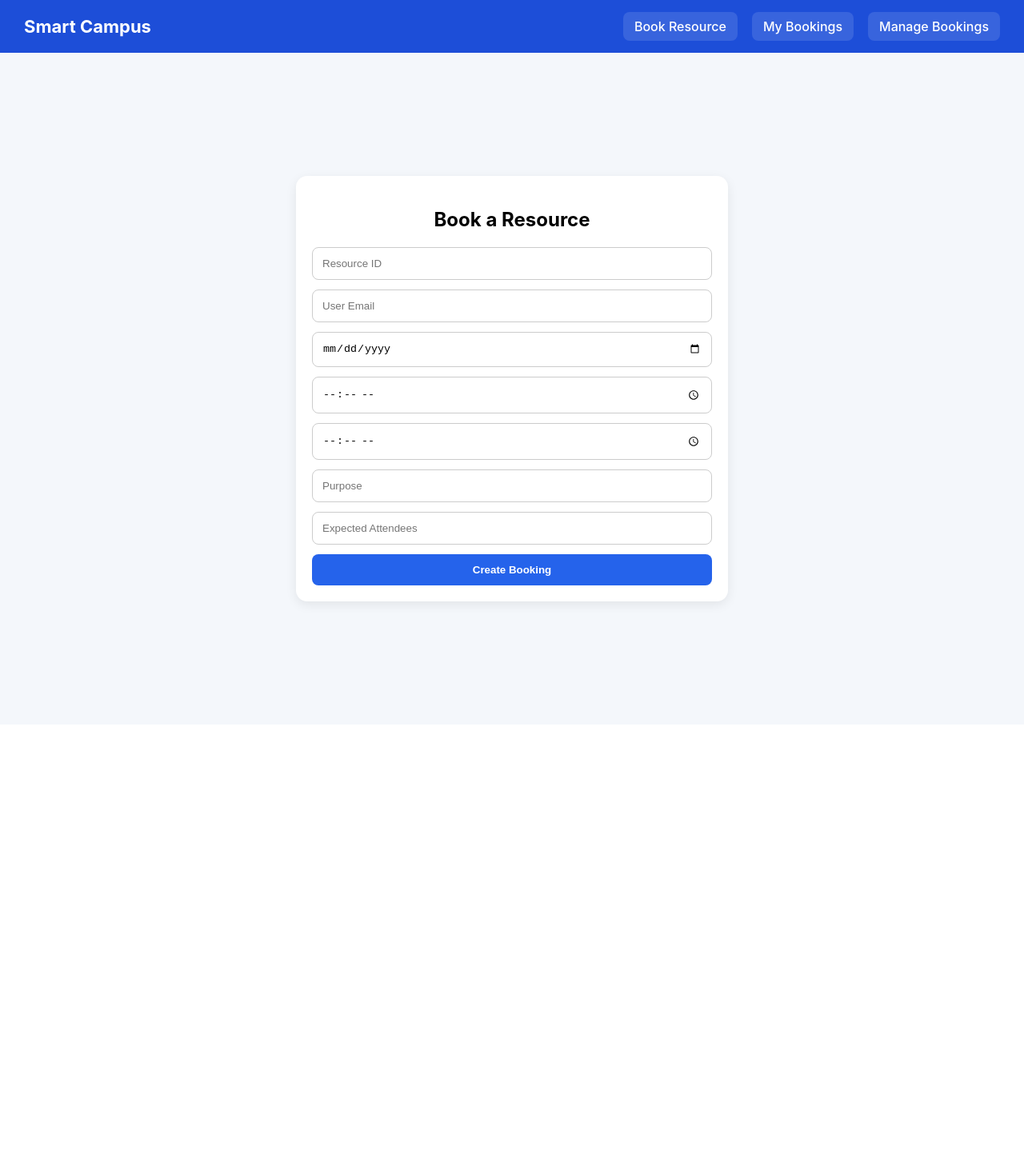
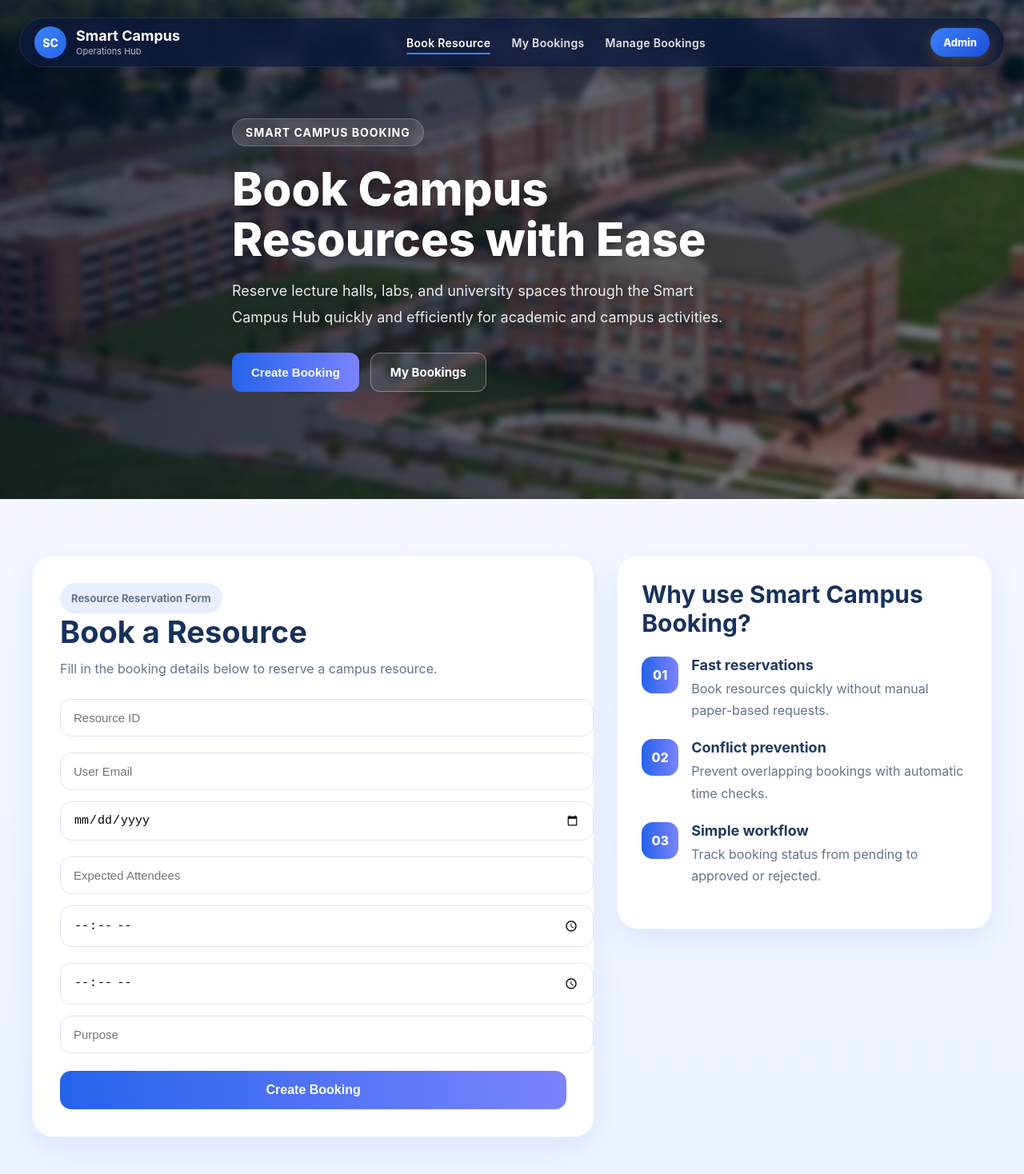
Before and after one commit to chamudiNethmini/it3030-paf-2026-smart-campus-group79, a React (Create React App) app in the folder frontend/: page /bookings in a window 1280 px wide. Shown: the top 1468 px of the page at 80% size. Before the commit the page ends 906 px from the top, so only its background shows below. Built offline with nearby package versions, Linux system fonts and the light colour scheme.

Commit message:
Enhance booking page ui and navbar styling

```diff
--- a/frontend/src/Components/Navbar.css
+++ b/frontend/src/Components/Navbar.css
@@ -1,35 +1,150 @@
-.navbar {
-  background: #1d4ed8;
-  color: white;
-  padding: 15px 30px;
-  display: flex;
-  justify-content: space-between;
-  align-items: center;
-  flex-wrap: wrap;
+.navbar-wrapper {
+  position: absolute;
+  top: 22px;
+  left: 0;
+  width: 100%;
+  z-index: 20;
+  padding: 0 24px;
+  box-sizing: border-box;
 }
 
-.navbar-logo {
-  margin: 0;
-  font-size: 22px;
-  font-weight: bold;
+.navbar {
+  max-width: 1240px;
+  margin: 0 auto;
+background: rgba(10, 25, 60, 0.75); /* deep navy blue */  backdrop-filter: blur(10px);
+  border: 1px solid rgba(255, 255, 255, 0.08);
+  border-radius: 999px;
+padding: 10px 18px;
+  display: flex;
+  align-items: center;
+  justify-content: space-between;
+  gap: 20px;
+  box-shadow: 0 10px 30px rgba(0, 0, 0, 0.18);
 }
 
-.navbar-links {
+.navbar-left {
   display: flex;
-  gap: 18px;
-  flex-wrap: wrap;
+  align-items: center;
+  gap: 12px;
+  min-width: 220px;
 }
 
-.navbar-links a {
-  color: white;
-  text-decoration: none;
-  font-weight: 500;
-  background: rgba(255, 255, 255, 0.12);
-  padding: 8px 14px;
-  border-radius: 8px;
-  transition: 0.3s;
+.navbar-logo-circle {
+  width: 40px;
+  height: 40px;
+  border-radius: 50%;
+background: linear-gradient(135deg, #3b82f6, #2563eb);
+color: white;
+  display: flex;
+  align-items: center;
+  justify-content: center;
+  font-weight: 800;
+  font-size: 14px;
 }
 
-.navbar-links a:hover {
-  background: rgba(255, 255, 255, 0.25);
+.navbar-brand h2 {
+  margin: 0;
+  color: white;
+  font-size: 18px;
+  line-height: 1.1;
 }
+
+.navbar-brand p {
+  margin: 2px 0 0;
+  color: rgba(255, 255, 255, 0.72);
+  font-size: 11px;
+}
+
+.navbar-center {
+  display: flex;
+  align-items: center;
+  gap: 26px;
+  flex-wrap: wrap;
+  justify-content: center;
+}
+
+.navbar-center a {
+  color: rgba(255, 255, 255, 0.88);
+  text-decoration: none;
+  font-size: 14px;
+  font-weight: 600;
+  letter-spacing: 0.3px;
+  transition: 0.3s ease;
+  position: relative;
+}
+
+.navbar-center a:hover {
+  color: #60a5fa;
+}
+
+.active-link {
+  color: #ffffff !important;
+}
+
+.active-link::after {
+  content: "";
+  position: absolute;
+  left: 0;
+  bottom: -6px;
+  width: 100%;
+  height: 2px;
+background: #3b82f6;
+  border-radius: 999px;
+}
+
+.navbar-right {
+  min-width: 110px;
+  display: flex;
+  justify-content: flex-end;
+}
+
+.navbar-btn {
+  background: linear-gradient(135deg, #3b82f6, #1d4ed8);
+color: white;
+  text-decoration: none;
+  font-weight: 800;
+  font-size: 13px;
+  padding: 10px 16px;
+  border-radius: 999px;
+  transition: 0.3s ease;
+  box-shadow: 0 6px 18px rgba(245, 158, 11, 0.25);
+}
+
+.navbar-btn:hover {
+  transform: translateY(-2px);
+  opacity: 0.96;
+}
+
+@media (max-width: 992px) {
+  .navbar {
+    border-radius: 28px;
+    flex-direction: column;
+    align-items: stretch;
+    padding: 18px;
+  }
+
+  .navbar-left,
+  .navbar-right {
+    justify-content: center;
+    min-width: unset;
+  }
+
+  .navbar-center {
+    gap: 16px;
+  }
+
+  .navbar-wrapper {
+    top: 16px;
+  }
+}
+
+@media (max-width: 600px) {
+  .navbar-center {
+    flex-direction: column;
+    gap: 12px;
+  }
+
+  .navbar-brand h2 {
+    font-size: 18px;
+  }
+}
--- a/frontend/src/Components/Navbar.jsx
+++ b/frontend/src/Components/Navbar.jsx
@@ -1,18 +1,49 @@
 import React from "react";
-import { Link } from "react-router-dom";
+import { Link, useLocation } from "react-router-dom";
 import "./Navbar.css";
 
 function Navbar() {
+  const location = useLocation();
+
   return (
-    <nav className="navbar">
-      <h2 className="navbar-logo">Smart Campus</h2>
+    <div className="navbar-wrapper">
+      <nav className="navbar">
+        <div className="navbar-left">
+          <div className="navbar-logo-circle">SC</div>
+          <div className="navbar-brand">
+            <h2>Smart Campus</h2>
+            <p>Operations Hub</p>
+          </div>
+        </div>
 
-      <div className="navbar-links">
-        <Link to="/bookings">Book Resource</Link>
-        <Link to="/dashboard">My Bookings</Link>
-        <Link to="/admin/bookings">Manage Bookings</Link>
-      </div>
-    </nav>
+        <div className="navbar-center">
+          <Link
+            to="/bookings"
+            className={location.pathname === "/bookings" ? "active-link" : ""}
+          >
+            Book Resource
+          </Link>
+          <Link
+            to="/dashboard"
+            className={location.pathname === "/dashboard" ? "active-link" : ""}
+          >
+            My Bookings
+          </Link>
+          <Link
+            to="/admin/bookings"
+            className={location.pathname === "/admin/bookings" ? "active-link" : ""}
+          >
+            Manage Bookings
+          </Link>
+        </div>
+
+        <div className="navbar-right">
+          <Link to="/admin/bookings" className="navbar-btn">
+            Admin
+          </Link>
+        </div>
+      </nav>
+    </div>
   );
 }
 
--- a/frontend/src/Pages/Booking/BookingPage.css
+++ b/frontend/src/Pages/Booking/BookingPage.css
@@ -1,60 +1,304 @@
-.booking-page {
-  min-height: 100vh;
+.booking-hero {
+  min-height: 78vh;
+  position: relative;
   display: flex;
-  justify-content: center;
   align-items: center;
-  background: #f4f7fb;
-  padding: 20px;
+  overflow: hidden;
 }
 
-.booking-card {
-  width: 100%;
-  max-width: 500px;
-  background: white;
-  padding: 30px;
-  border-radius: 14px;
-  box-shadow: 0 4px 15px rgba(0, 0, 0, 0.1);
+.booking-hero::before {
+  content: "";
+  position: absolute;
+  inset: 0;
+  background: url("../../assets/images/campus-hero.jpeg") center center / cover no-repeat;
+  filter: blur(4px);
+  transform: scale(1.06);
 }
 
-.booking-card h2 {
-  text-align: center;
-  margin-bottom: 20px;
+.booking-hero::after {
+  content: "";
+  position: absolute;
+  inset: 0;
+  background: linear-gradient(
+    to right,
+    rgba(8, 15, 35, 0.72),
+    rgba(8, 15, 35, 0.42)
+  );
 }
 
-.booking-card form {
+.booking-hero-overlay {
+  position: relative;
+  z-index: 2;
+  width: 100%;
+  min-height: 78vh;
+  display: flex;
+  align-items: center;
+  background: transparent;
+}
+
+.booking-hero-content {
+  max-width: 1200px;
+  margin: 0 auto;
+  padding: 60px 24px;
+  color: #ffffff;
+  text-shadow: 0 2px 10px rgba(0, 0, 0, 0.28);
+}
+
+.booking-hero-tag {
+  display: inline-block;
+  padding: 8px 16px;
+  background: rgba(255, 255, 255, 0.14);
+  border: 1px solid rgba(255, 255, 255, 0.2);
+  border-radius: 999px;
+  font-size: 14px;
+  font-weight: 700;
+  letter-spacing: 1px;
+  margin-bottom: 22px;
+}
+
+.booking-hero-content h1 {
+  max-width: 700px;
+  font-size: 58px;
+  line-height: 1.08;
+  margin: 0 0 18px;
+  font-weight: 800;
+}
+
+.booking-hero-text {
+  max-width: 620px;
+  font-size: 18px;
+  line-height: 1.8;
+  color: rgba(255, 255, 255, 0.9);
+  margin-bottom: 28px;
+}
+
+.booking-hero-buttons {
+  display: flex;
+  gap: 14px;
+  flex-wrap: wrap;
+}
+
+.booking-hero-buttons button,
+.booking-hero-buttons a {
+  padding: 14px 24px;
+  border-radius: 12px;
+  font-size: 15px;
+  font-weight: 700;
+  text-decoration: none;
+  transition: 0.3s ease;
+}
+
+.booking-hero-buttons button {
+  border: none;
+  background: linear-gradient(90deg, #2563eb, #7c83fd);
+  color: white;
+  cursor: pointer;
+}
+
+.booking-hero-buttons button:hover {
+  transform: translateY(-2px);
+  opacity: 0.95;
+}
+
+.booking-hero-buttons a {
+  border: 1px solid rgba(255, 255, 255, 0.35);
+  color: white;
+  background: rgba(255, 255, 255, 0.08);
+}
+
+.booking-hero-buttons a:hover {
+  background: rgba(255, 255, 255, 0.16);
+}
+
+.booking-form-section {
+  background: linear-gradient(180deg, #f5f8ff, #edf3ff);
+  padding: 70px 20px;
+}
+
+.booking-form-wrapper {
+  max-width: 1200px;
+  margin: 0 auto;
+  display: grid;
+  grid-template-columns: 1.2fr 0.8fr;
+  gap: 28px;
+  align-items: start;
+}
+
+.booking-form-card {
+  background: rgba(255, 255, 255, 0.95);
+  border-radius: 26px;
+  padding: 34px;
+  box-shadow: 0 12px 35px rgba(37, 99, 235, 0.1);
+  border: 1px solid rgba(37, 99, 235, 0.08);
+}
+
+.booking-form-header {
+  margin-bottom: 24px;
+}
+
+.booking-form-badge {
+  display: inline-block;
+  background: #e8efff;
+  color: #3757a6;
+  padding: 8px 14px;
+  border-radius: 999px;
+  font-size: 13px;
+  font-weight: 700;
+  margin-bottom: 12px;
+}
+
+.booking-form-header h2 {
+  margin: 0 0 10px;
+  font-size: 38px;
+  color: #16325c;
+}
+
+.booking-form-header p {
+  margin: 0;
+  color: #64748b;
+  line-height: 1.7;
+}
+
+.booking-form-card form {
   display: flex;
   flex-direction: column;
-  gap: 12px;
+  gap: 14px;
 }
 
-.booking-card input {
-  padding: 12px;
-  border: 1px solid #ccc;
-  border-radius: 8px;
+.booking-grid {
+  display: grid;
+  grid-template-columns: 1fr 1fr;
+  gap: 14px;
 }
 
-.booking-card button {
-  padding: 12px;
-  border: none;
-  background: #2563eb;
-  color: white;
-  border-radius: 8px;
-  cursor: pointer;
-  font-weight: 600;
+.booking-form-card input {
+  width: 100%;
+  padding: 14px 16px;
+  border: 1px solid #dbe4f0;
+  border-radius: 14px;
+  font-size: 15px;
+  background: #fff;
+  transition: 0.3s ease;
 }
 
-.booking-card button:hover {
-  background: #1d4ed8;
+.booking-form-card input:focus {
+  outline: none;
+  border-color: #4f7cff;
+  box-shadow: 0 0 0 4px rgba(79, 124, 255, 0.12);
+}
+
+.booking-submit-btn {
+  margin-top: 8px;
+  padding: 15px;
+  border: none;
+  border-radius: 14px;
+  background: linear-gradient(90deg, #2563eb, #7c83fd);
+  color: white;
+  font-size: 16px;
+  font-weight: 700;
+  cursor: pointer;
+  transition: 0.3s ease;
+}
+
+.booking-submit-btn:hover {
+  transform: translateY(-2px);
+  opacity: 0.95;
 }
 
 .success {
-  color: green;
-  margin-top: 15px;
-  text-align: center;
+  color: #16a34a;
+  margin-top: 18px;
+  font-weight: 700;
 }
 
 .error {
-  color: red;
-  margin-top: 15px;
-  text-align: center;
+  color: #dc2626;
+  margin-top: 18px;
+  font-weight: 700;
 }
+
+.booking-side-card {
+  background: white;
+  border-radius: 26px;
+  padding: 30px;
+  box-shadow: 0 12px 35px rgba(37, 99, 235, 0.1);
+  border: 1px solid rgba(37, 99, 235, 0.08);
+}
+
+.booking-side-card h3 {
+  margin: 0 0 24px;
+  font-size: 30px;
+  color: #16325c;
+}
+
+.booking-feature {
+  display: flex;
+  gap: 16px;
+  align-items: flex-start;
+  margin-bottom: 22px;
+}
+
+.booking-feature span {
+  min-width: 46px;
+  height: 46px;
+  border-radius: 14px;
+  background: linear-gradient(90deg, #2563eb, #7c83fd);
+  color: white;
+  display: flex;
+  align-items: center;
+  justify-content: center;
+  font-weight: 800;
+}
+
+.booking-feature h4 {
+  margin: 0 0 6px;
+  color: #1e3a5f;
+  font-size: 18px;
+}
+
+.booking-feature p {
+  margin: 0;
+  color: #64748b;
+  line-height: 1.7;
+}
+
+@media (max-width: 992px) {
+  .booking-hero-content h1 {
+    font-size: 44px;
+  }
+
+  .booking-form-wrapper {
+    grid-template-columns: 1fr;
+  }
+}
+
+@media (max-width: 640px) {
+  .booking-hero {
+    min-height: 68vh;
+  }
+
+  .booking-hero-overlay {
+    min-height: 68vh;
+  }
+
+  .booking-hero-content h1 {
+    font-size: 34px;
+  }
+
+  .booking-hero-text {
+    font-size: 16px;
+  }
+
+  .booking-grid {
+    grid-template-columns: 1fr;
+  }
+
+  .booking-form-card,
+  .booking-side-card {
+    padding: 24px;
+  }
+
+  .booking-form-header h2 {
+    font-size: 30px;
+  }
+}
--- a/frontend/src/Pages/Booking/BookingPage.jsx
+++ b/frontend/src/Pages/Booking/BookingPage.jsx
@@ -1,9 +1,11 @@
-import React, { useState } from "react";
+import React, { useRef, useState } from "react";
 import { createBooking } from "../../services/bookingService";
+import Navbar from "../../Components/Navbar";
 import "./BookingPage.css";
-import Navbar from "../../Components/Navbar";
 
 function BookingPage() {
+  const bookingFormRef = useRef(null);
+
   const [formData, setFormData] = useState({
     resourceId: "",
     userEmail: "",
@@ -22,6 +24,10 @@ function BookingPage() {
       ...formData,
       [e.target.name]: e.target.value
     });
+  };
+
+  const scrollToForm = () => {
+    bookingFormRef.current?.scrollIntoView({ behavior: "smooth" });
   };
 
   const handleSubmit = async (e) => {
@@ -45,12 +51,11 @@ function BookingPage() {
             : formData.endTime
       };
 
-      console.log("Sending booking data:", bookingData);
-
       const response = await createBooking(bookingData);
+      console.log("Success response:", response.data);
 
       setMessage("Booking created successfully!");
-      console.log("Success response:", response.data);
+      setError("");
 
       setFormData({
         resourceId: "",
@@ -69,6 +74,7 @@ function BookingPage() {
         err.response?.data?.message ||
           err.response?.data?.error ||
           JSON.stringify(err.response?.data) ||
+          err.message ||
           "Failed to create booking"
       );
     }
@@ -77,11 +83,39 @@ function BookingPage() {
   return (
     <>
       <Navbar />
-    <div className="booking-page">
-      <div className="booking-card">
+
+      <section className="booking-hero">
+        <div className="booking-hero-overlay">
+          <div className="booking-hero-content">
+            <p className="booking-hero-tag">SMART CAMPUS BOOKING</p>
+            <h1>Book Campus Resources with Ease</h1>
+            <p className="booking-hero-text">
+              Reserve lecture halls, labs, and university spaces through the
+              Smart Campus Hub quickly and efficiently for academic and campus
+              activities.
+            </p>
+
+            <div className="booking-hero-buttons">
+              <button onClick={scrollToForm}>Create Booking</button>
+              <a href="/dashboard">My Bookings</a>
+            </div>
+          </div>
+        </div>
+      </section>
+
+      <section className="booking-form-section" ref={bookingFormRef}>
+        <div className="booking-form-wrapper">
+          <div className="booking-form-card">
+            <div className="booking-form-header">
+              <p className="booking-form-badge">Resource Reservation Form</p>
               <h2>Book a Resource</h2>
+              <p>
+                Fill in the booking details below to reserve a campus resource.
+              </p>
+            </div>
 
             <form onSubmit={handleSubmit}>
+              <div className="booking-grid">
                 <input
                   type="number"
                   name="resourceId"
@@ -99,7 +133,9 @@ function BookingPage() {
                   onChange={handleChange}
                   required
                 />
+              </div>
 
+              <div className="booking-grid">
                 <input
                   type="date"
                   name="bookingDate"
@@ -108,6 +144,17 @@ function BookingPage() {
                   required
                 />
 
+                <input
+                  type="number"
+                  name="expectedAttendees"
+                  placeholder="Expected Attendees"
+                  value={formData.expectedAttendees}
+                  onChange={handleChange}
+                  required
+                />
+              </div>
+
+              <div className="booking-grid">
                 <input
                   type="time"
                   name="startTime"
@@ -123,6 +170,7 @@ function BookingPage() {
                   onChange={handleChange}
                   required
                 />
+              </div>
 
               <input
                 type="text"
@@ -133,22 +181,44 @@ function BookingPage() {
                 required
               />
 
-          <input
-            type="number"
-            name="expectedAttendees"
-            placeholder="Expected Attendees"
-            value={formData.expectedAttendees}
-            onChange={handleChange}
-            required
-          />
-
-          <button type="submit">Create Booking</button>
+              <button type="submit" className="booking-submit-btn">
+                Create Booking
+              </button>
             </form>
 
             {message && <p className="success">{message}</p>}
             {error && <p className="error">{error}</p>}
           </div>
+
+          <div className="booking-side-card">
+            <h3>Why use Smart Campus Booking?</h3>
+
+            <div className="booking-feature">
+              <span>01</span>
+              <div>
+                <h4>Fast reservations</h4>
+                <p>Book resources quickly without manual paper-based requests.</p>
               </div>
+            </div>
+
+            <div className="booking-feature">
+              <span>02</span>
+              <div>
+                <h4>Conflict prevention</h4>
+                <p>Prevent overlapping bookings with automatic time checks.</p>
+              </div>
+            </div>
+
+            <div className="booking-feature">
+              <span>03</span>
+              <div>
+                <h4>Simple workflow</h4>
+                <p>Track booking status from pending to approved or rejected.</p>
+              </div>
+            </div>
+          </div>
+        </div>
+      </section>
     </>
   );
 }
```
Also changed, not shown: frontend/src/assets/images/campus-hero.jpeg (added). Lines whose indentation alone changed are shown as unchanged.
